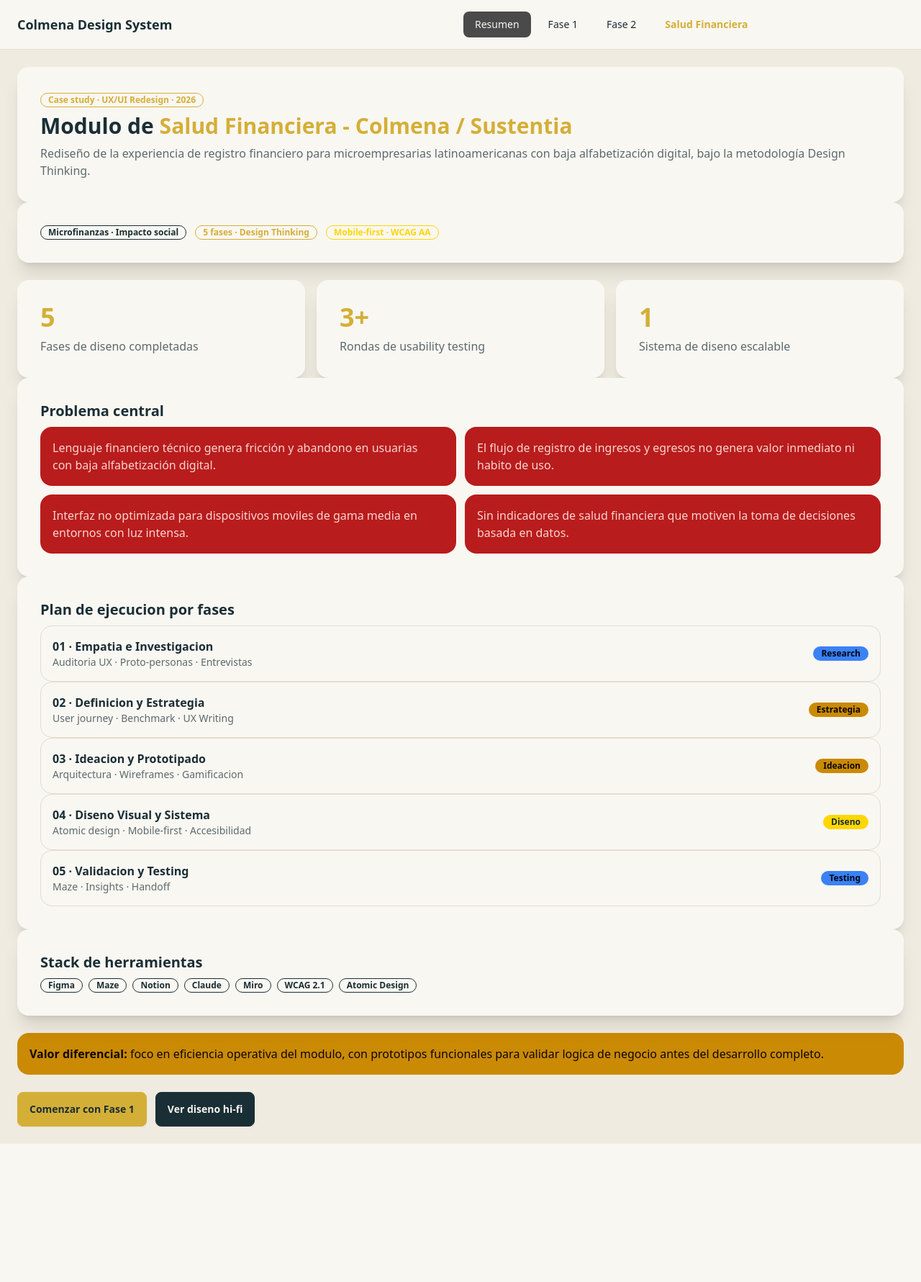
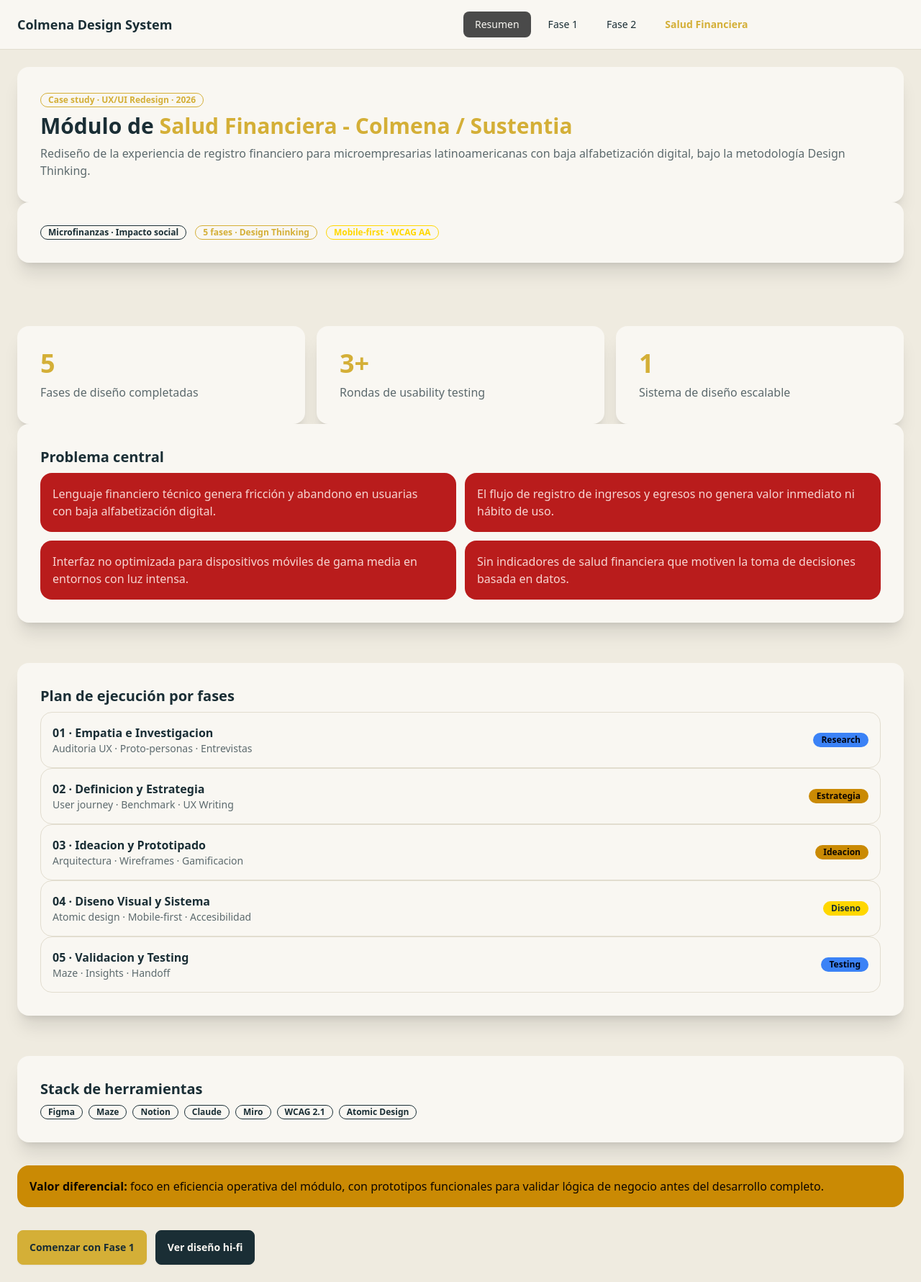
Before and after one commit to Aldepmo/colmena-ux-angular-system, an Angular app: page / in a window 1280 px wide. Shown: the whole page at 72% size. Before the commit the page ends 1589 px from the top, so only its background shows below. Built offline with nearby package versions, Linux system fonts and the light colour scheme.

Commit message:
fix: correct encoding, add spacing between cards

```diff
--- a/src/app/pages/executive-summary.component.ts
+++ b/src/app/pages/executive-summary.component.ts
@@ -23,10 +23,10 @@
   standalone: true,
   imports: [RouterLink, PhaseHeaderComponent, KpiCardComponent, PhaseRowComponent, SectionCardComponent],
   template: `
-    <section class="space-y-6">
+    <section class="space-y-6 md:space-y-8">
       <app-phase-header
         eyebrow="Case study · UX/UI Redesign · 2026"
-        title="Modulo de"
+        title="Módulo de"
         highlight="Salud Financiera - Colmena / Sustentia"
         description="Rediseño de la experiencia de registro financiero para microempresarias latinoamericanas con baja alfabetización digital, bajo la metodología Design Thinking."
       />
@@ -38,6 +38,8 @@
           }
         </div>
       </app-section-card>
+
+      <div class="h-4 md:h-6"></div>
 
       <div class="grid gap-4 md:grid-cols-3">
         @for (kpi of kpis; track kpi.label) {
@@ -53,7 +55,9 @@
         </div>
       </app-section-card>
 
-      <app-section-card title="Plan de ejecucion por fases">
+      <div class="h-4 md:h-6"></div>
+
+      <app-section-card title="Plan de ejecución por fases">
         <div class="space-y-2">
           @for (phase of phases; track phase.number) {
             <app-phase-row
@@ -67,6 +71,8 @@
         </div>
       </app-section-card>
 
+      <div class="h-4 md:h-6"></div>
+
       <app-section-card title="Stack de herramientas">
         <div class="flex flex-wrap gap-2">
           @for (tool of tools; track tool) {
@@ -77,13 +83,13 @@
 
       <div class="alert alert-warning">
         <span>
-          <strong>Valor diferencial:</strong> foco en eficiencia operativa del modulo, con prototipos funcionales para validar logica de negocio antes del desarrollo completo.
+          <strong>Valor diferencial:</strong> foco en eficiencia operativa del módulo, con prototipos funcionales para validar lógica de negocio antes del desarrollo completo.
         </span>
       </div>
 
       <div class="flex flex-wrap gap-3">
         <a class="btn btn-primary" routerLink="/fase-1">Comenzar con Fase 1</a>
-        <button class="btn btn-secondary">Ver diseno hi-fi</button>
+        <button class="btn btn-secondary">Ver diseño hi-fi</button>
       </div>
     </section>
   `,
@@ -96,15 +102,15 @@
   ] as const;
 
   readonly kpis: KpiItem[] = [
-    { value: '5', label: 'Fases de diseno completadas' },
+    { value: '5', label: 'Fases de diseño completadas' },
     { value: '3+', label: 'Rondas de usability testing' },
-    { value: '1', label: 'Sistema de diseno escalable' },
+    { value: '1', label: 'Sistema de diseño escalable' },
   ];
 
   readonly coreProblems = [
     'Lenguaje financiero técnico genera fricción y abandono en usuarias con baja alfabetización digital.',
-    'El flujo de registro de ingresos y egresos no genera valor inmediato ni habito de uso.',
-    'Interfaz no optimizada para dispositivos moviles de gama media en entornos con luz intensa.',
+    'El flujo de registro de ingresos y egresos no genera valor inmediato ni hábito de uso.',
+    'Interfaz no optimizada para dispositivos móviles de gama media en entornos con luz intensa.',
     'Sin indicadores de salud financiera que motiven la toma de decisiones basada en datos.',
   ] as const;
 
```
Also changed, not shown: src/app/components/tarjeta-categoria.component.ts (+2 -6 lines).
